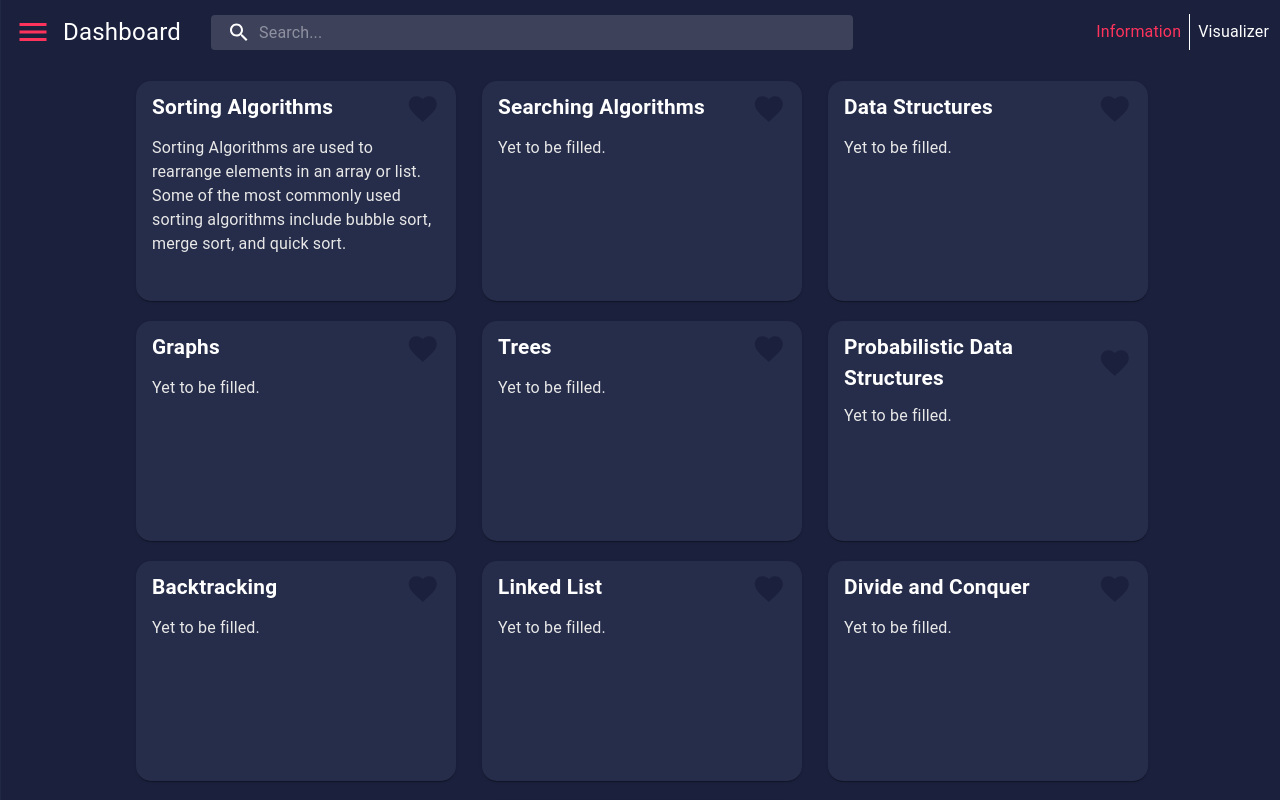
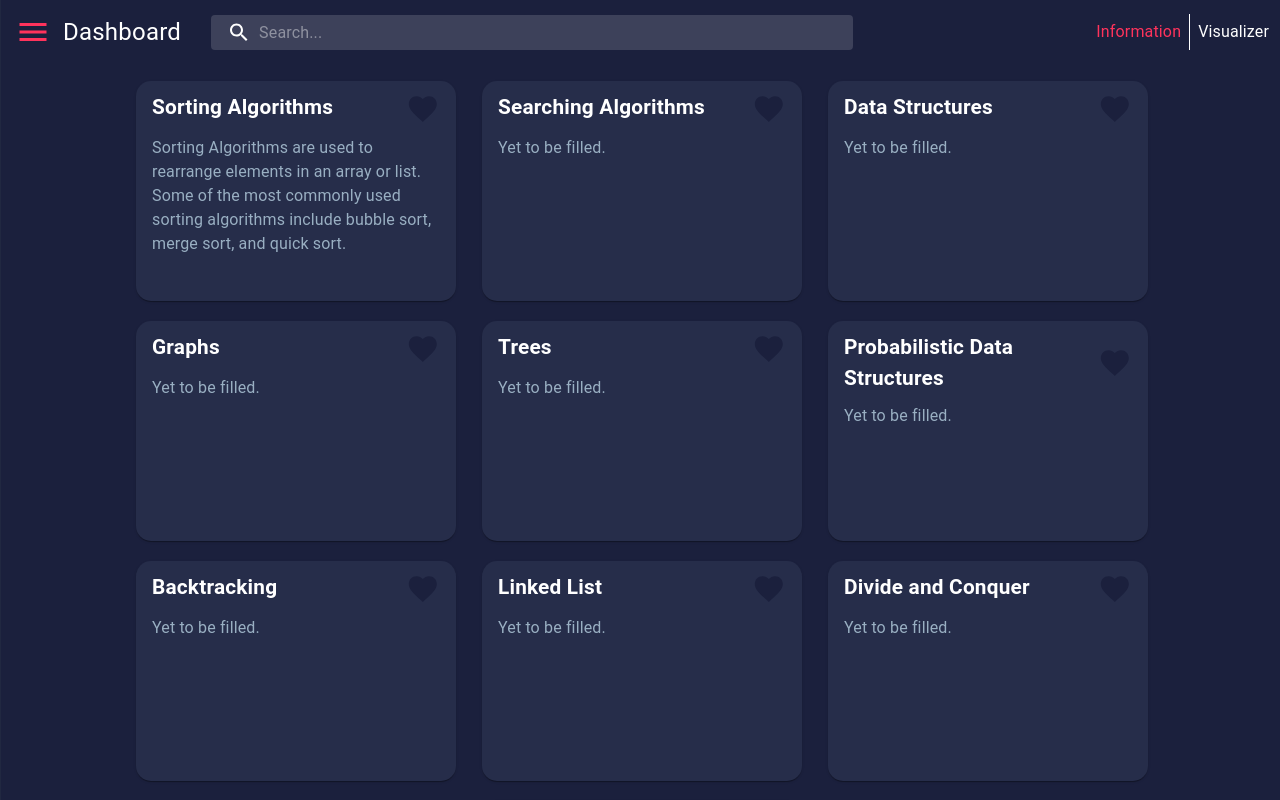
Before and after one commit to AlgoVisionKnights-V2/adv-react, a React (Create React App) app: page / in a window 1280 px wide. Built offline with nearby package versions, Linux system fonts and the light colour scheme.

Commit message:
Changed card text color

```diff
--- a/src/components/algorithm/Algorithm.css
+++ b/src/components/algorithm/Algorithm.css
@@ -47,5 +47,5 @@
 
 #card-info {
 	font-size: 1em;
-	color: #e8e8e8;
+	color: #99afc2;
 }
```
